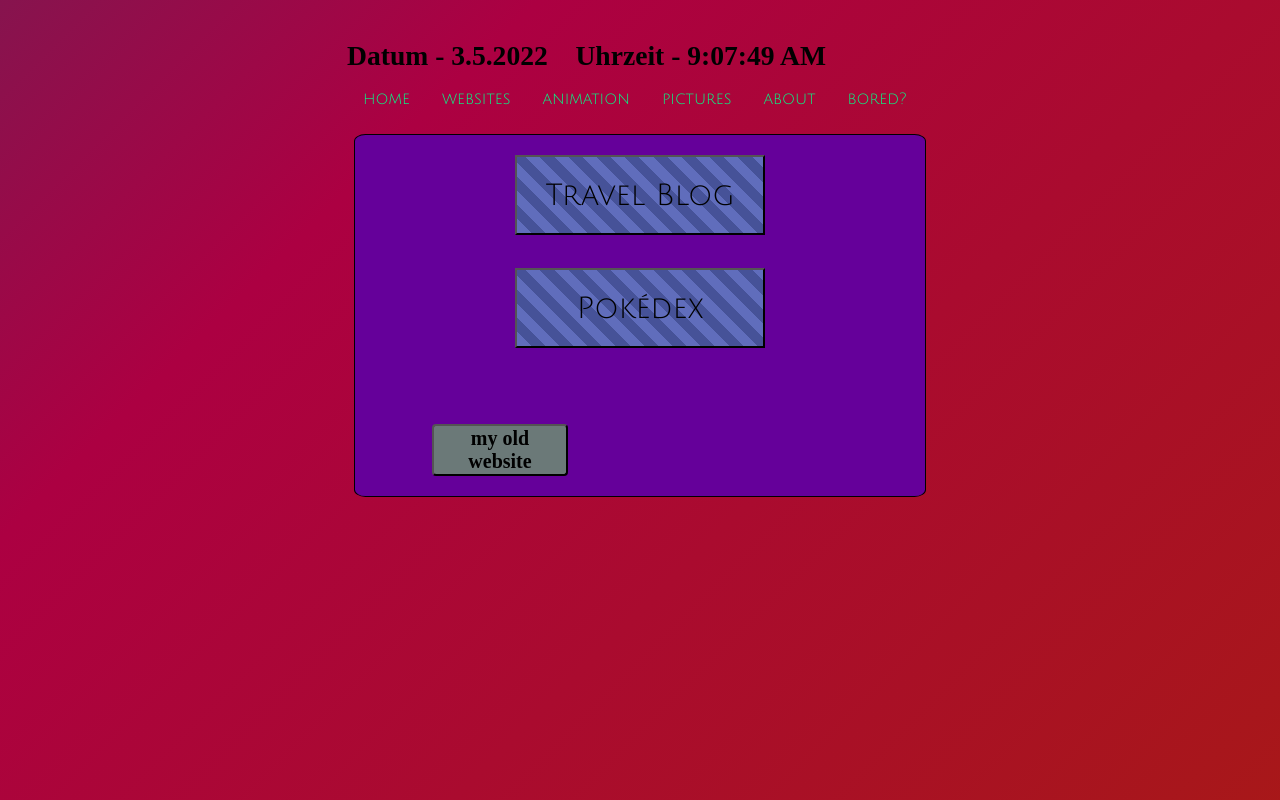
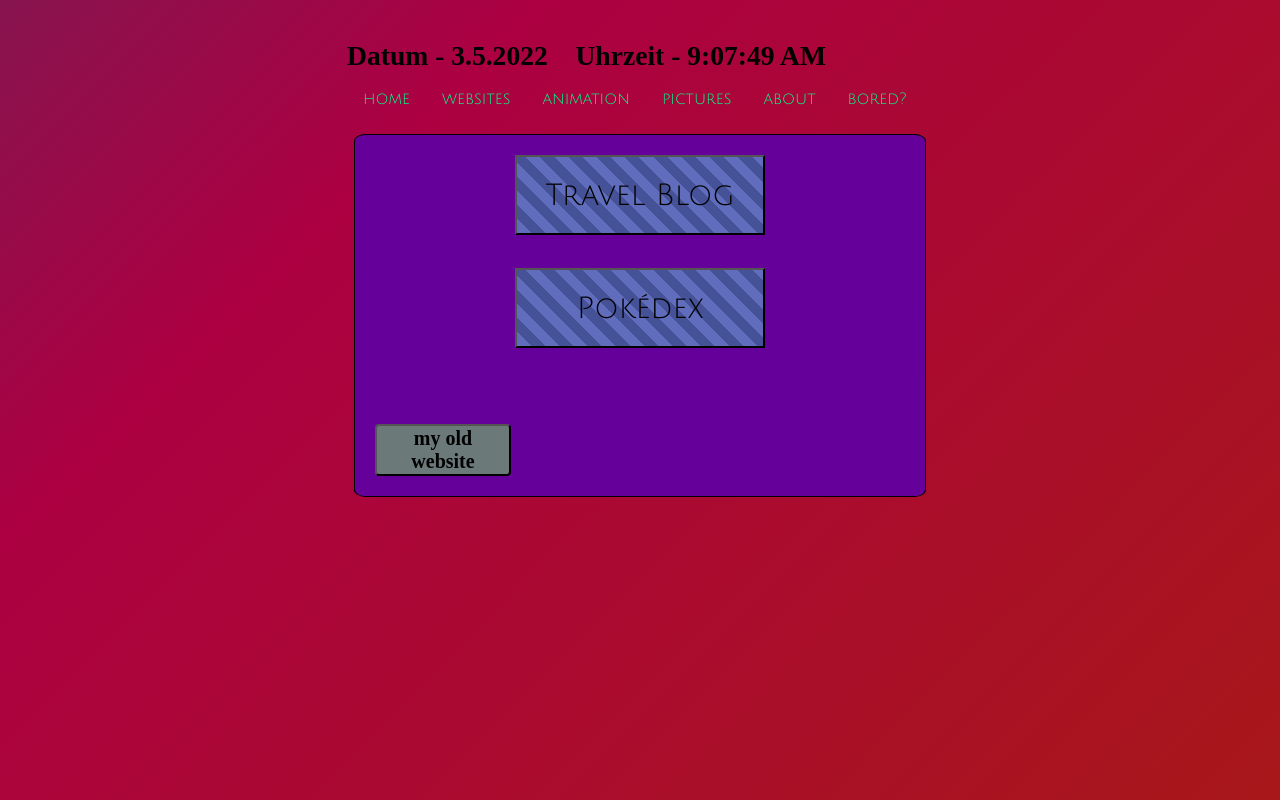
Before and after one commit to siggi-ai/newport, a Vue app: page /websites in a window 1280 px wide. Built offline with nearby package versions, Linux system fonts and the light colour scheme; a web font is replaced by a local one.

Commit message:
button-old margin

```diff
--- a/src/views/Websites.vue
+++ b/src/views/Websites.vue
@@ -70,7 +70,6 @@
   margin-top: 10px;
   width: 136px;
   border-radius: 4px;
-  margin-left: 57px;
   font-family: "Bungee Hairline";
   font-size: 20px;
   background-color: #6b7978;
```
